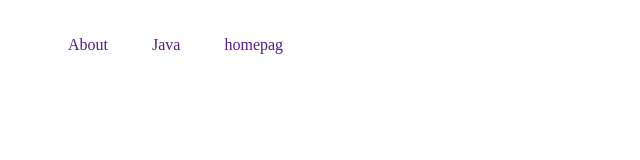
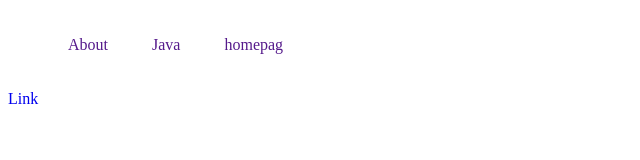
Before and after one commit to anitanvir/html-project, a plain HTML site: page index.html in a window 1280 px wide. Shown: the full height of the page, 0-640 px from the left. Drawn offline with Linux system fonts and the light colour scheme.

Commit message:
html file modified.

```diff
--- a/index.html
+++ b/index.html
@@ -25,7 +25,7 @@
         </ul>
     </nav>
 
-
+    <a href="#">Link</a>
 
 
 </body>
```
